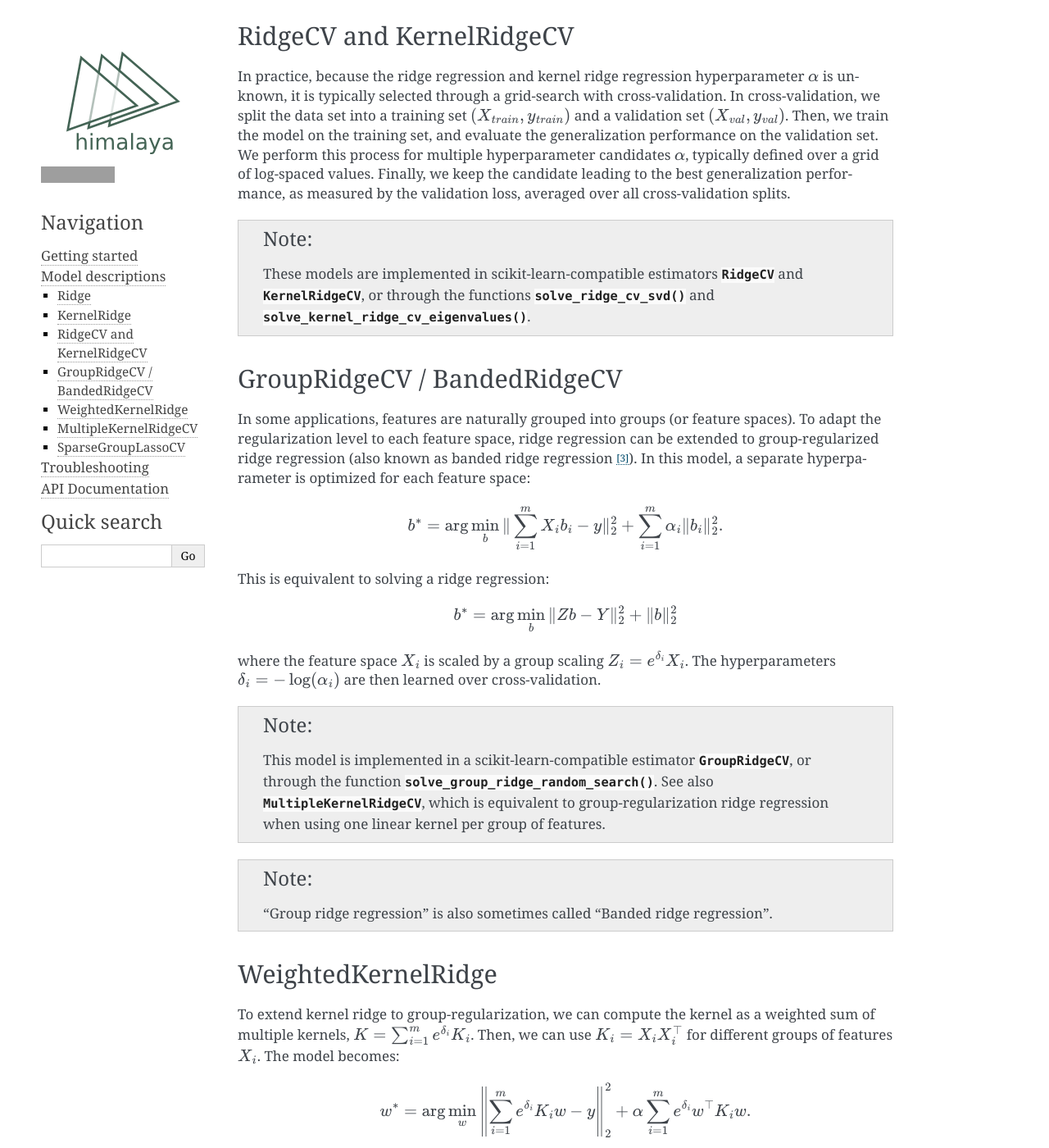
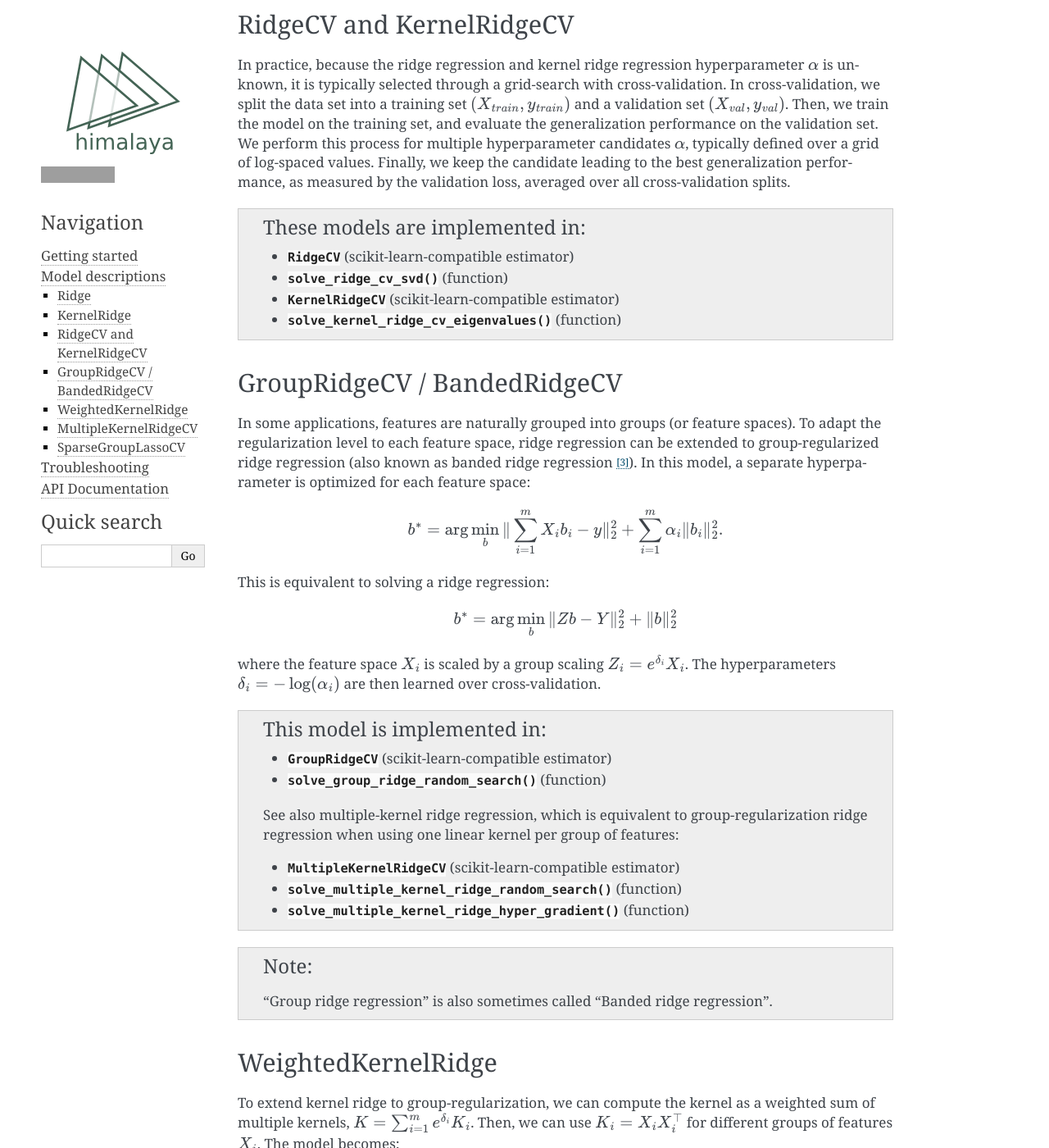
Before and after one commit to gallantlab/himalaya, a Sphinx documentation site: the page built from doc/models.rst, in a window 1280 px wide and 1400 px high, scrolled down 1003 px. Shown: the whole window at 82% size. Built offline with Sphinx 7.4.7, drawn with Linux system fonts in a browser that asks for light colours; pages that are not in the unit, such as notebooks, are missing from menus; some of the changed text lies outside the part shown; grey boxes are pictures that could not be loaded.

Commit message:
DOC organize model links into lists

```diff
--- a/doc/models.rst
+++ b/doc/models.rst
@@ -17,10 +17,10 @@ samples and :math:`p` features,  :math:`y\in \mathbb{R}^n` a target vector, and
 The equation has a  closed-form solution :math:`b^* = M y`, where :math:`M =
 (X^\top X + \alpha I_p)^{-1}X^\top \in  \mathbb{R}^{p \times n}`.
 
-.. note::
-  This model is implemented in a scikit-learn-compatible estimator
-  :class:`~himalaya.ridge.Ridge`, or through the function
-  :func:`~himalaya.ridge.solve_ridge_svd`.
+.. admonition:: This model is implemented in
+
+  - :class:`~himalaya.ridge.Ridge` (scikit-learn-compatible estimator)
+  - :func:`~himalaya.ridge.solve_ridge_svd` (function)
 
 KernelRidge
 -----------
@@ -36,12 +36,12 @@ X^\top(XX^\top + \alpha I_n)^{-1}y`, or :math:`b^* = X^\top w^*` for some
 This model can be extended to arbitrary positive semidefinite kernels
 :math:`K`, leading to the more general kernel ridge regression [2]_.
 
-.. note::
-  This model is implemented in a scikit-learn-compatible estimator
-  :class:`~himalaya.kernel_ridge.KernelRidge`, or through the functions
-  :func:`~himalaya.kernel_ridge.solve_kernel_ridge_eigenvalues`,
-  :func:`~himalaya.kernel_ridge.solve_kernel_ridge_gradient_descent`, and
-  :func:`~himalaya.kernel_ridge.solve_kernel_ridge_conjugate_gradient`.
+.. admonition:: This model is implemented in
+
+  - :class:`~himalaya.kernel_ridge.KernelRidge` (scikit-learn-compatible estimator)
+  - :func:`~himalaya.kernel_ridge.solve_kernel_ridge_eigenvalues` (function)
+  - :func:`~himalaya.kernel_ridge.solve_kernel_ridge_gradient_descent` (function)
+  - :func:`~himalaya.kernel_ridge.solve_kernel_ridge_conjugate_gradient` (function)
 
 
 RidgeCV and KernelRidgeCV
@@ -58,12 +58,13 @@ defined over a grid of log-spaced values. Finally, we keep the candidate
 leading to the best generalization performance, as measured by the validation
 loss, averaged over all cross-validation splits.
 
-.. note::
-  These models are implemented in scikit-learn-compatible estimators
-  :class:`~himalaya.ridge.RidgeCV` and
-  :class:`~himalaya.kernel_ridge.KernelRidgeCV`, or through the functions
-  :func:`~himalaya.ridge.solve_ridge_cv_svd` and
-  :func:`~himalaya.kernel_ridge.solve_kernel_ridge_cv_eigenvalues`.
+.. admonition:: These models are implemented in
+
+  - :class:`~himalaya.ridge.RidgeCV` (scikit-learn-compatible estimator)
+  - :func:`~himalaya.ridge.solve_ridge_cv_svd` (function)
+  - :class:`~himalaya.kernel_ridge.KernelRidgeCV` (scikit-learn-compatible estimator)
+  - :func:`~himalaya.kernel_ridge.solve_kernel_ridge_cv_eigenvalues` (function)
+
 
 GroupRidgeCV / BandedRidgeCV
 ----------------------------
@@ -86,16 +87,20 @@ where the feature space :math:`X_i` is scaled by a group scaling :math:`Z_i =
 e^{\delta_i} X_i`. The hyperparameters :math:`\delta_i = - \log(\alpha_i)` are
 then learned over cross-validation.
 
-.. note::
-  This model is implemented in a scikit-learn-compatible estimator
-  :class:`~himalaya.ridge.GroupRidgeCV`, or through the function
-  :func:`~himalaya.ridge.solve_group_ridge_random_search`. See also
-  :class:`~himalaya.kernel_ridge.MultipleKernelRidgeCV`, which is equivalent to
+.. admonition:: This model is implemented in
+
+  - :class:`~himalaya.ridge.GroupRidgeCV` (scikit-learn-compatible estimator)
+  - :func:`~himalaya.ridge.solve_group_ridge_random_search` (function)
+
+  See also multiple-kernel ridge regression, which is equivalent to
   group-regularization ridge regression when using one linear kernel per group
-  of features.
+  of features:
 
-.. note::
-  "Group ridge regression" is also sometimes called "Banded ridge regression".
+  - :class:`~himalaya.kernel_ridge.MultipleKernelRidgeCV` (scikit-learn-compatible estimator)
+  - :func:`~himalaya.kernel_ridge.solve_multiple_kernel_ridge_random_search` (function)
+  - :func:`~himalaya.kernel_ridge.solve_multiple_kernel_ridge_hyper_gradient` (function)
+
+.. note:: "Group ridge regression" is also sometimes called "Banded ridge regression".
 
 WeightedKernelRidge
 -------------------
@@ -116,14 +121,13 @@ kernel ridge regression. However, when the log-kernel-weights are different for
 each target, the kernel sum cannot be precomputed, and the model requires some
 specific algorithms to be fit.
 
-.. note::
-  This model is implemented in a scikit-learn-compatible estimator
-  :class:`~himalaya.kernel_ridge.WeightedKernelRidgeCV`, or through the
-  functions
-  :func:`~himalaya.kernel_ridge.solve_weighted_kernel_ridge_gradient_descent`,
-  :func:`~himalaya.kernel_ridge.solve_weighted_kernel_ridge_conjugate_gradient`,
-  and
-  :func:`~himalaya.kernel_ridge.solve_weighted_kernel_ridge_neumann_series`.
+.. admonition:: This model is implemented in
+
+  - :class:`~himalaya.kernel_ridge.WeightedKernelRidgeCV` (scikit-learn-compatible estimator)
+  - :func:`~himalaya.kernel_ridge.solve_weighted_kernel_ridge_gradient_descent` (function)
+  - :func:`~himalaya.kernel_ridge.solve_weighted_kernel_ridge_conjugate_gradient` (function)
+  - :func:`~himalaya.kernel_ridge.solve_weighted_kernel_ridge_neumann_series` (function)
+
 
 MultipleKernelRidgeCV
 ---------------------
@@ -135,12 +139,12 @@ by :math:`K_i = X_i X_i^\top` for different groups of features :math:`X_i`,
 multiple-kernel ridge regression is equivalent with group-ridge regression
 (aka banded ridge regression).
 
-.. note::
-  This model is implemented in a scikit-learn-compatible estimator
-  :class:`~himalaya.kernel_ridge.MultipleKernelRidgeCV`, or through the
-  functions
-  :func:`~himalaya.kernel_ridge.solve_multiple_kernel_ridge_hyper_gradient`,
-  and :func:`~himalaya.kernel_ridge.solve_multiple_kernel_ridge_random_search`.
+.. admonition:: This model is implemented in
+
+  - :class:`~himalaya.kernel_ridge.MultipleKernelRidgeCV` (scikit-learn-compatible estimator)
+  - :func:`~himalaya.kernel_ridge.solve_multiple_kernel_ridge_hyper_gradient` (function)
+  - :func:`~himalaya.kernel_ridge.solve_multiple_kernel_ridge_random_search` (function)
+
 
 SparseGroupLassoCV
 ------------------
```
